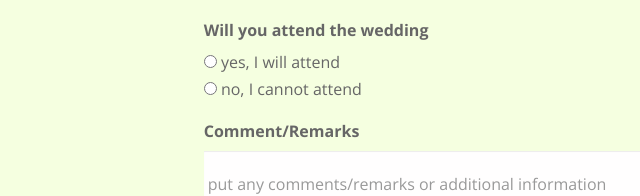
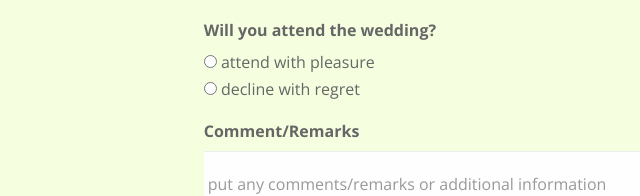
Before and after one commit to thoriqsalafi/thoriqsalafiwed, a plain HTML site: page index.html in a window 1280 px wide. Shown: the part 7211-7407 px from the top of the page, 20-660 px from the left. Drawn offline with nearby package versions, Linux system fonts and the light colour scheme.

Commit message:
Add files via upload

```diff
--- a/index.html
+++ b/index.html
@@ -250,9 +250,9 @@ Donate to remove backlink form the site
               <input type="phone" class="form-control" name="phone" id="phone" placeholder="Enter phone number" title="Please enter a valid email address">
             </div>
             <div class="form-group">
-              <label for="attendance">Will you attend the wedding</label> <br>
-              <input type="radio" name="gender" value="male"> yes, I will attend <br>
-              <input type="radio" name="gender" value="female"> no, I cannot attend<br>
+              <label for="attendance">Will you attend the wedding?</label> <br>
+              <input type="radio" name="attend" value="yes"> attend with pleasure <br>
+              <input type="radio" name="attend" value="no"> decline with regret<br>
             </div>
             <div class="form-group">
               <label for="comments">Comment/Remarks</label>
```
